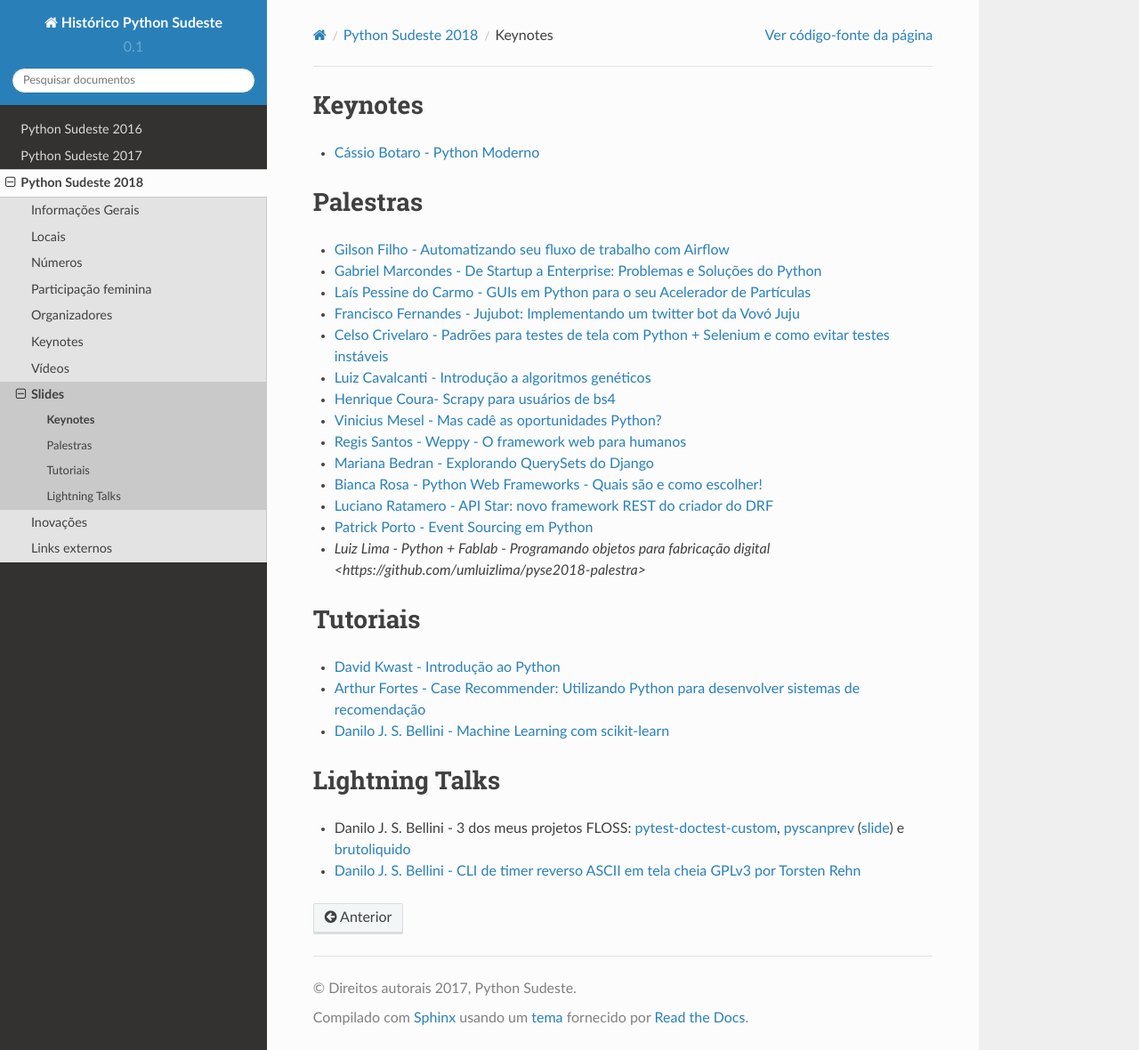
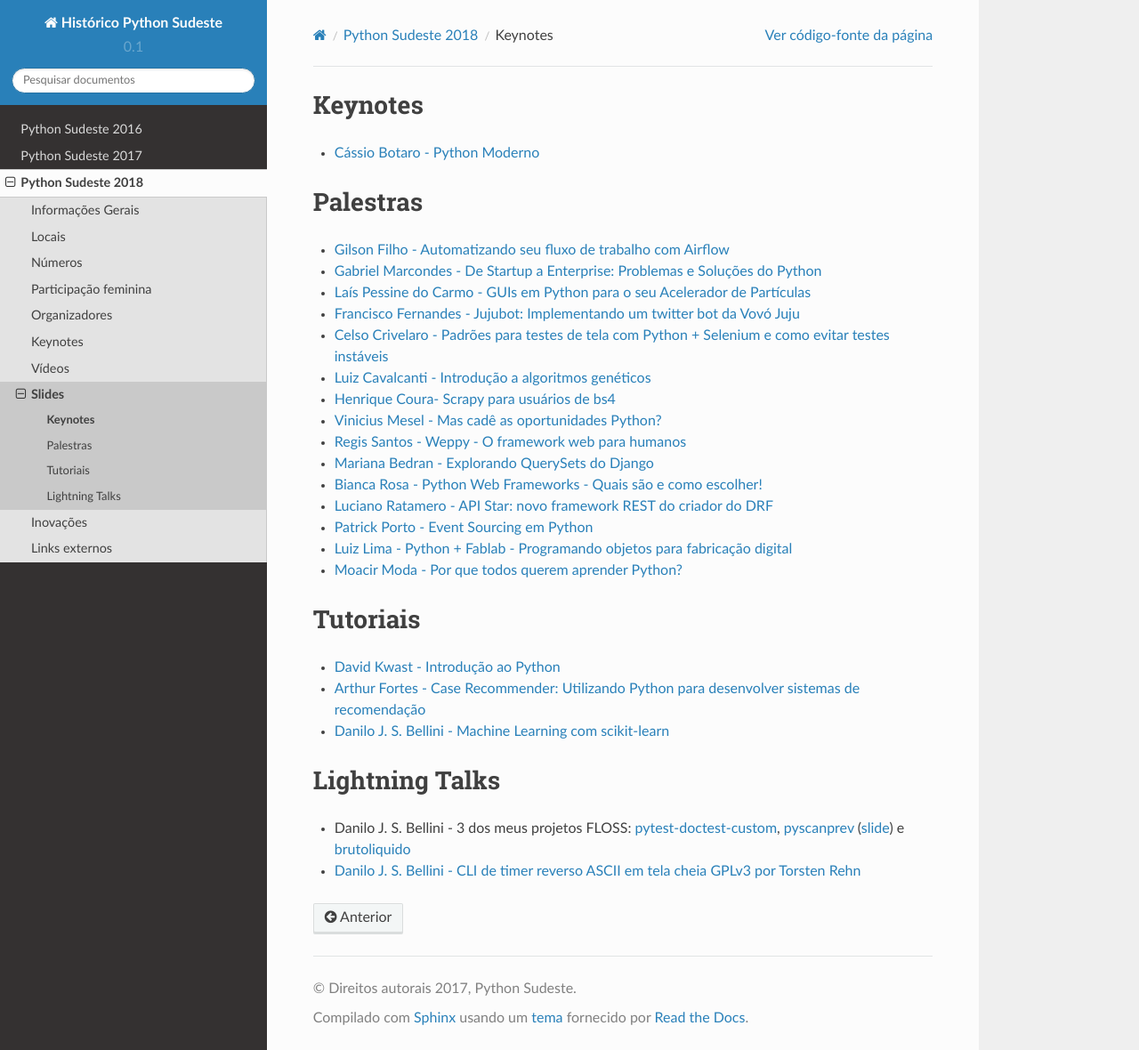
Before and after one commit to pythonsudeste/pythonsudeste_documentacao, a Sphinx documentation site: the page built from source/palestras2018.rst, in a window 1280 px wide and 1180 px high. Shown: the whole window at 89% size. Built offline with Sphinx 7.4.7 and the Read the Docs theme 2.0.0, drawn with Linux system fonts in a browser that asks for light colours.

Commit message:
adding Moacir Moda`s speaks: Por que todos querem aprender Python?

```diff
--- a/source/palestras2018.rst
+++ b/source/palestras2018.rst
@@ -35,7 +35,9 @@
 
 - `Patrick Porto - Event Sourcing em Python <https://www.slideshare.net/PatrickPorto/event-sourcing-em-python>`_
 
-- `Luiz Lima - Python + Fablab - Programando objetos para fabricação digital <https://github.com/umluizlima/pyse2018-palestra>`
+- `Luiz Lima - Python + Fablab - Programando objetos para fabricação digital <https://github.com/umluizlima/pyse2018-palestra>`_
+
+- `Moacir Moda - Por que todos querem aprender Python? <https://bit.ly/PorQueAprenderPython>`_
 
 
 Tutoriais
```
